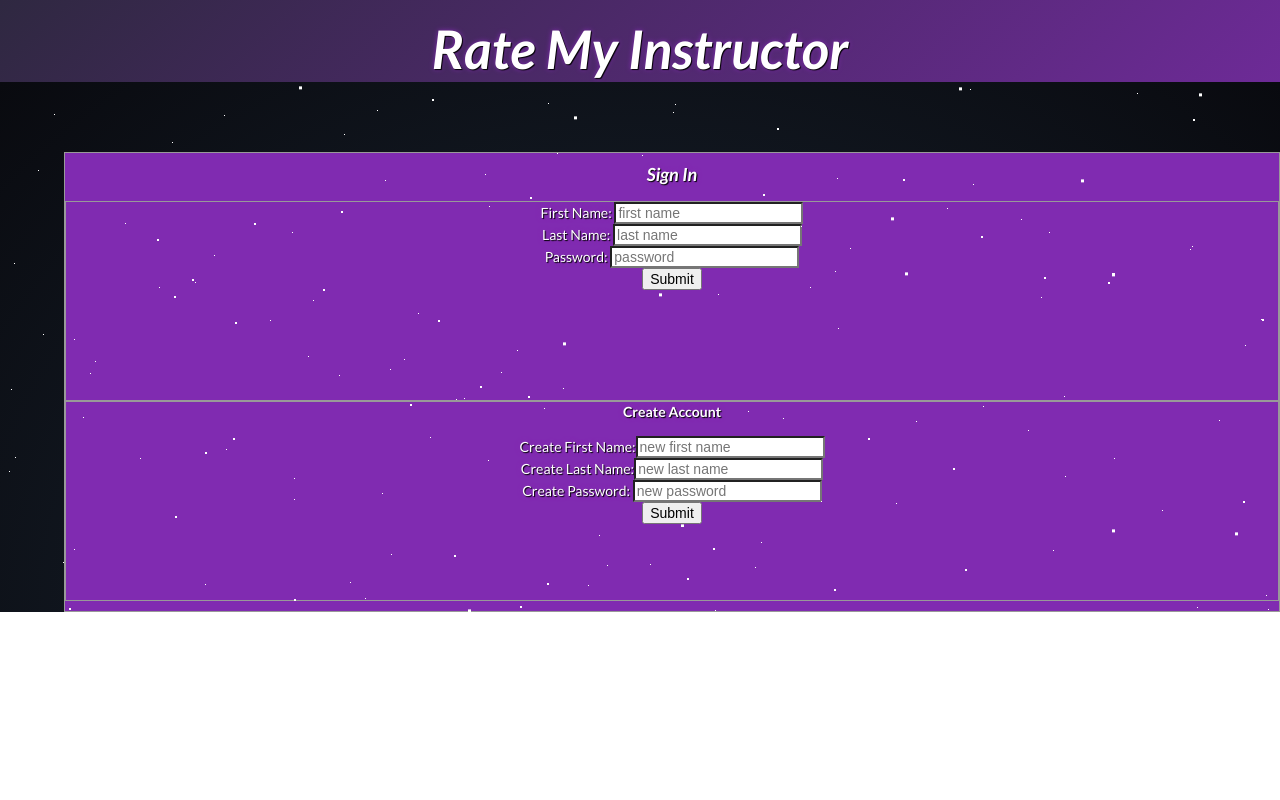
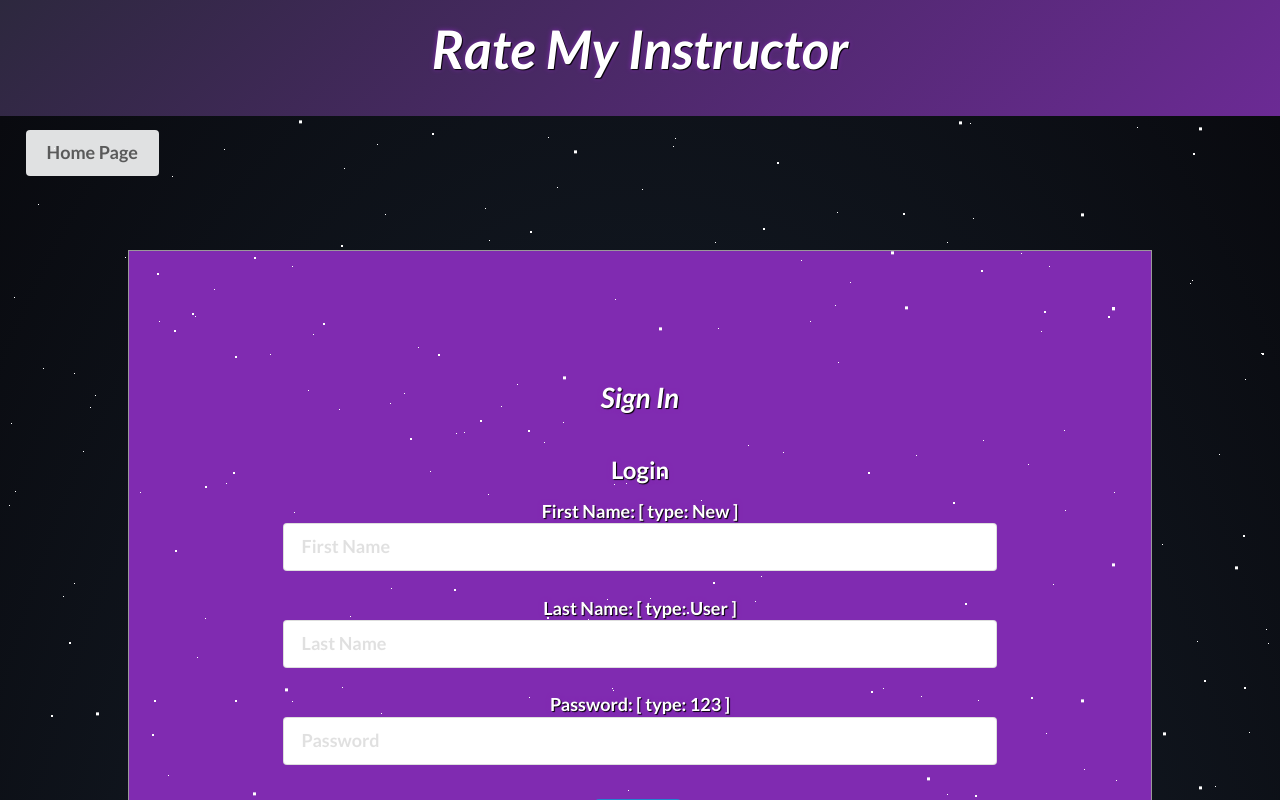
Before and after one commit to paulriverain/rateMyInstructor-frontend, a React (Create React App) app: page /login in a window 1280 px wide. Built offline with nearby package versions, Linux system fonts and the light colour scheme; no server answers.

Commit message:
polished app

```diff
--- a/src/components/CreateReview.js
+++ b/src/components/CreateReview.js
@@ -20,7 +20,8 @@ handleCreateClick =()=>{
           { studName ?
             <div className="WriteRev">
             <br />
-              <button onClick={this.handleCreateClick}><h3>Create a Review</h3></button>
+              <button className="ui primary button" onClick={this.handleCreateClick}>{this.state.reviewForm?
+                <h3>Hide Review Form</h3> : <h3>Create a Review</h3>}</button>
               <br /><br />
               {this.state.reviewForm ? <CreateReviewForm rerendersCards={this.props.rerendersCards} studName={this.props.signedIn} /> : null}
             </div>
--- a/src/components/CreateReviewForm.js
+++ b/src/components/CreateReviewForm.js
@@ -66,7 +66,7 @@ class CreateReviewForm extends Component {
       <div className="CreateReviewForm" >
       <form onSubmit={this.submitHandler} >
 
-        <select name="instructor_id" onChange={this.handleChange}>
+        <select className="ui dropdown"  name="instructor_id" onChange={this.handleChange}>
           <option value="">Instructors...</option>
           {this.state.instructors.sort( (a,b) => (a.last_name > b.last_name) ? 1 : -1).map( instructor => {
             return <option key={instructor.id} value={instructor.id}>{instructor.last_name}, {instructor.first_name}</option>
@@ -74,9 +74,9 @@ class CreateReviewForm extends Component {
         </select> <br /><br />
 
 
-          <p>Rating: <input type="number" min="1" max='5' placeholder="#" name="rating" value={this.state.review.rating} onChange={this.handleChange}/></p><br />
+          <h3>Rating: <input type="number" min="1" max='5' placeholder="#" name="rating" value={this.state.review.rating} onChange={this.handleChange}/></h3><br />
 
-          <p>Description: <textarea  placeholder="description" name="comment" value={this.state.review.comment} onChange={this.handleChange}/></p><br />
+          <h3>Description:<br /> <textarea  placeholder="Description" name="comment" value={this.state.review.comment} onChange={this.handleChange}/></h3><br />
 
           <p><input className="ui primary button" type="submit" value="Submit"/></p><br />
         </form>
--- a/src/components/EditReview.js
+++ b/src/components/EditReview.js
@@ -126,10 +126,10 @@ class EditReview extends Component {
             <p><i>Date:</i>  {this.sanitizeDate(revs.updated_at)}</p>
             <p>Rating: <input type="number" min="1" max='5' placeholder="#" name="rating" value={this.state.review.rating} onChange={this.handleChange}/></p>
             <p>Description: <textarea  placeholder="description" name="comment" value={this.state.review.comment} onChange={this.handleChange}/></p>
-            <p><input type="submit" value="Submit"/></p>
-          </form>
-          <button value="deleteBtn" onClick={this.handleDelete}>Delete Review</button>
-        <p>{me ? (me.id === revs.student_id ? <button value="editBtn" onClick={this.props.handleClick}>Back to Review</button> : null) : null}</p>
+            <p><input className="ui primary button"  type="submit" value="Submit"/></p>
+          </form><br />
+          <button value="deleteBtn" className="ui button"  onClick={this.handleDelete}>Delete Review</button>
+        <p><br />{me ? (me.id === revs.student_id ? <button className="ui primary button"  value="editBtn" onClick={this.props.handleClick}>Back to Review</button> : null) : null}</p>
         </div>
     );
   }
--- a/src/components/ReviewCard.js
+++ b/src/components/ReviewCard.js
@@ -81,8 +81,9 @@ handleClick = (e) =>{
           <h5><i>Description:</i>  {revs.comment}</h5>
           <h4><i>Student:</i>  {revs.student.first_name} {revs.student.last_name}  </h4>
           <h4><i>Bootcamp:</i> {revs.instructor.bootcamp_name}</h4>
-          <p>{me ? (me.id === revs.student_id ? <button value="editBtn" onClick={this.handleClick} >Edit Review</button> : null) : null}</p>
+          <p>{me ? (me.id === revs.student_id ? <button className="ui primary button"  value="editBtn" onClick={this.handleClick} >Edit Review</button> : null) : null}</p>
           </div>: <EditReview editRerendersCards={this.props.editRerendersCards} deleteCards={this.props.deleteCards} signedIn={this.props.signedIn} review={this.props.review} handleClick={this.handleClick} rerendersCards={this.props.rerendersCards}/>}
+          <br />
         </div>
     );
   }
--- a/src/components/StudentSignin.js
+++ b/src/components/StudentSignin.js
@@ -49,12 +49,15 @@ class StudentSignin extends Component {
     return (
       <Fragment>
       <div className="SigningHolder">
-        <form onSubmit={this.handlesLoginFetch}>
-          First Name: <input type="text" placeholder="first name" name="first_name" value={this.state.first_name} onChange={this.handleChange}/><br />
-          Last Name: <input type="text" placeholder="last name" name="last_name" value={this.state.last_name} onChange={this.handleChange}/><br />
-          Password: <input type="password"  placeholder="password" name="password" value={this.state.password} onChange={this.handleChange}/><br />
-          <input type="submit" value="Submit"/>
+      <h2><b>Login</b></h2>
+        <form className="ui form" onSubmit={this.handlesLoginFetch}>
+          <h3><b>First Name:</b>  [ type: New ]<br />  <input type="text" placeholder="First Name" name="first_name" value={this.state.first_name} onChange={this.handleChange}/></h3>
+          <h3><b>Last Name:</b>  [ type: User ]<br />  <input type="text" placeholder="Last Name" name="last_name" value={this.state.last_name} onChange={this.handleChange}/></h3>
+          <h3><b>Password:</b> [ type: 123 ]<br /> <input type="password"  placeholder="Password" name="password" value={this.state.password} onChange={this.handleChange}/></h3><br />
+          <input className="ui primary button" type="submit" value="Submit"/>
         </form>
+        <br />
+        <h3> --  --  --  OR  --  --  --</h3>
       </div>
 
       </Fragment>
--- a/src/components/StudentSignup.js
+++ b/src/components/StudentSignup.js
@@ -1,4 +1,4 @@
-import React, { Component } from 'react';
+import React, { Component, Fragment } from 'react';
 
 
 class StudentSignup extends Component {
@@ -7,11 +7,16 @@ class StudentSignup extends Component {
     first_name: "",
     last_name: "",
     password: "",
-    error: ""
+    error: "",
+    buttonHit: false
   }
 
   handleChange = (e) => {
     this.setState({[e.target.name]: e.target.value})
+  }
+
+  handleShowForm = () => {
+    this.setState({buttonHit: !this.state.buttonHit})
   }
 
   createNewStudent = (e) => {
@@ -43,13 +48,23 @@ class StudentSignup extends Component {
   render(){
     return (
       <div className="SigningHolder">
-        <p><b>Create Account</b></p>
-        <form onSubmit={this.createNewStudent}>
-          Create First Name:<input type="text"  placeholder="new first name" name="first_name" value={this.state.first_name} onChange={this.handleChange}/><br />
-          Create Last Name:<input type="text"  placeholder="new last name" name="last_name" value={this.state.last_name} onChange={this.handleChange}/><br />
-          Create Password: <input type="password"  placeholder="new password" name="password" value={this.state.password} onChange={this.handleChange}/><br />
-          <input type="submit" value="Submit"/>
+
+
+      {this.state.buttonHit ?
+
+      <Fragment>
+        <h2><b>Create Account</b></h2>
+        <form className="ui form" onSubmit={this.createNewStudent}>
+          <h3><b>Create First Name:</b><br />   <input type="text"  placeholder="New First Name" name="first_name" value={this.state.first_name} onChange={this.handleChange}/></h3>
+          <h3><b>Create Last Name:</b><br />  <input type="text"  placeholder="New Last Name" name="last_name" value={this.state.last_name} onChange={this.handleChange}/></h3>
+          <h3><b>Create Password:</b><br />   <input type="password"  placeholder="New Password" name="password" value={this.state.password} onChange={this.handleChange}/></h3><br />
+          <input className="ui primary button" type="submit" value="Submit"/>
         </form>
+        </Fragment>
+        :
+        <button className="ui button" onClick={this.handleShowForm}>Create Account</button>
+      }
+
       </div>
     );
   }
--- a/src/containers/FilterHolder.js
+++ b/src/containers/FilterHolder.js
@@ -8,6 +8,8 @@ class FilterHolder extends Component {
 
 //====================================
 //=======Holds Filter Actions=========
+
+
 
   render(){
     const filterForm = <FilterForm handleInstrSearch={this.props.handleInstrSearch} term={this.props.term}/>
@@ -25,6 +27,7 @@ class FilterHolder extends Component {
             <br />
             {bootFilter}
             <br />
+            <button onClick={this.props.clearForm}>Clear Form</button>
           </div>
       </div>
     );
--- a/src/containers/Header.js
+++ b/src/containers/Header.js
@@ -8,7 +8,7 @@ class Header extends Component {
     const studName = this.props.signedIn
     return (
       <div className="HeaderContainer" >
-        <h1><b><i>Rate My Instructor</i></b></h1>
+        <h1><b><i>Rate My Instructor</i></b></h1><br />
           { studName ?
             <div>
               <h2><i>Welcome {studName.first_name} {studName.last_name}</i></h2><br />
--- a/src/containers/MainContainer.js
+++ b/src/containers/MainContainer.js
@@ -76,6 +76,10 @@ class MainContainer extends Component {
     this.props.history.push("/")
   }
 
+  handleSendHome = () =>{
+    this.props.history.push("/")
+  }
+
   getToLogin = () => {
     this.props.history.push("/login")
   }
@@ -102,6 +106,14 @@ class MainContainer extends Component {
 
 handleDelete = (thisReview) =>{
   this.setState({reviews: this.state.reviews.filter((review) => review !== thisReview)})
+}
+
+
+handleFormClear=()=>{
+  console.log("hit main");
+  this.setState({sortNumber: 0})
+  this.setState({bootCamp: ''})
+  this.setState({term: ''})
 }
 
 
@@ -160,7 +172,7 @@ handleDelete = (thisReview) =>{
               <Fragment>
 
                 <div className="barshifter">
-                  <FilterHolder handleInstrSearch={this.handleInstrSearch} term={this.state.term} selectSort={this.handleSort} selectBootCamp={this.handleBoot}/><br />
+                  <FilterHolder clearForm={this.handleFormClear} handleInstrSearch={this.handleInstrSearch} term={this.state.term} selectSort={this.handleSort} selectBootCamp={this.handleBoot}/><br />
 
                   {this.state.currentStudent ?
                     <div className="SignHolder"><p><button type='button' onClick={this.handleLogoutClick} name="logoutBtn"><h3>LOG OUT</h3></button></p></div>
@@ -175,7 +187,7 @@ handleDelete = (thisReview) =>{
           }}/>
 
           <Route exact path="/login" render={ () => {
-            return <SignInUpHolder signedIn={currStud} onLogin={this.handleLogin} onLogout={this.handleLogoutClick}/>
+            return <SignInUpHolder sendHome={this.handleSendHome}signedIn={currStud} onLogin={this.handleLogin} onLogout={this.handleLogoutClick}/>
           }}/>
 
           </div>
--- a/src/containers/SignInUpHolder.js
+++ b/src/containers/SignInUpHolder.js
@@ -1,4 +1,4 @@
-import React, { Component } from 'react';
+import React, { Component, Fragment } from 'react';
 
 import StudentSignin from '../components/StudentSignin'
 import StudentSignup from '../components/StudentSignup'
@@ -6,7 +6,6 @@ import StudentSignup from '../components/StudentSignup'
 import { BrowserRouter as Router, withRouter } from 'react-router-dom'
 
 class SignInUpHolder extends Component {
-
 
 
 
@@ -19,17 +18,29 @@ class SignInUpHolder extends Component {
 
 
     return (
-      <div className="SignHolder" >
+        <Fragment>
+      <div className='homeish'>
+        <button className='ui button' onClick={this.props.sendHome} name="logoutBtn"><h3>Home Page</h3></button>
+      </div>
+
+      <div className="SignFormHolder" >
       { !this.props.signedIn ?
-        (
+        <Fragment>
+
+
           <div>
-          <h3><i>Sign In</i></h3>
-          {signIn}
-          {signUp}
-          </div>) :
-        <p><button type='button' onClick={this.props.onLogout} name="logoutBtn"><h3>LOG OUT</h3></button></p>
-      }
+            <h1><i>Sign In</i></h1>
+            {signIn}
+            {signUp}
+            <br /><br />
+          </div>
+        </Fragment>
+          :
+        <p><button type='button' onClick={this.sendHome}><h3>LOG OUT</h3></button></p>
+
+      }<br />
     </div>
+      </Fragment>
     );
   }
 }
--- a/src/index.css
+++ b/src/index.css
@@ -98,10 +98,27 @@ code {
 }
 
 .SigningHolder{
+  /* border: 1px solid #999; */
+  min-height: auto;
+  /* height: 25vh; */
+  padding: 2vw;
+  min-width: auto;
+}
+
+.SignFormHolder{
   border: 1px solid #999;
-  min-height: auto;
-  height: 25vh;
-  min-width: auto;
+  background: #802bb1;
+  min-width: 180px;
+  margin: 10%;
+  padding: 10vw;
+  padding-top: 10vw;
+  text-shadow: 1px 1px 1px black, 0 0 5px #802bb1;
+  color: #fff
+}
+.homeish{
+  margin-left: 2vw;
+  margin-top: 1vh;
+  float: left;
 }
 
 
```
Also changed, not shown: src/Background.css.
